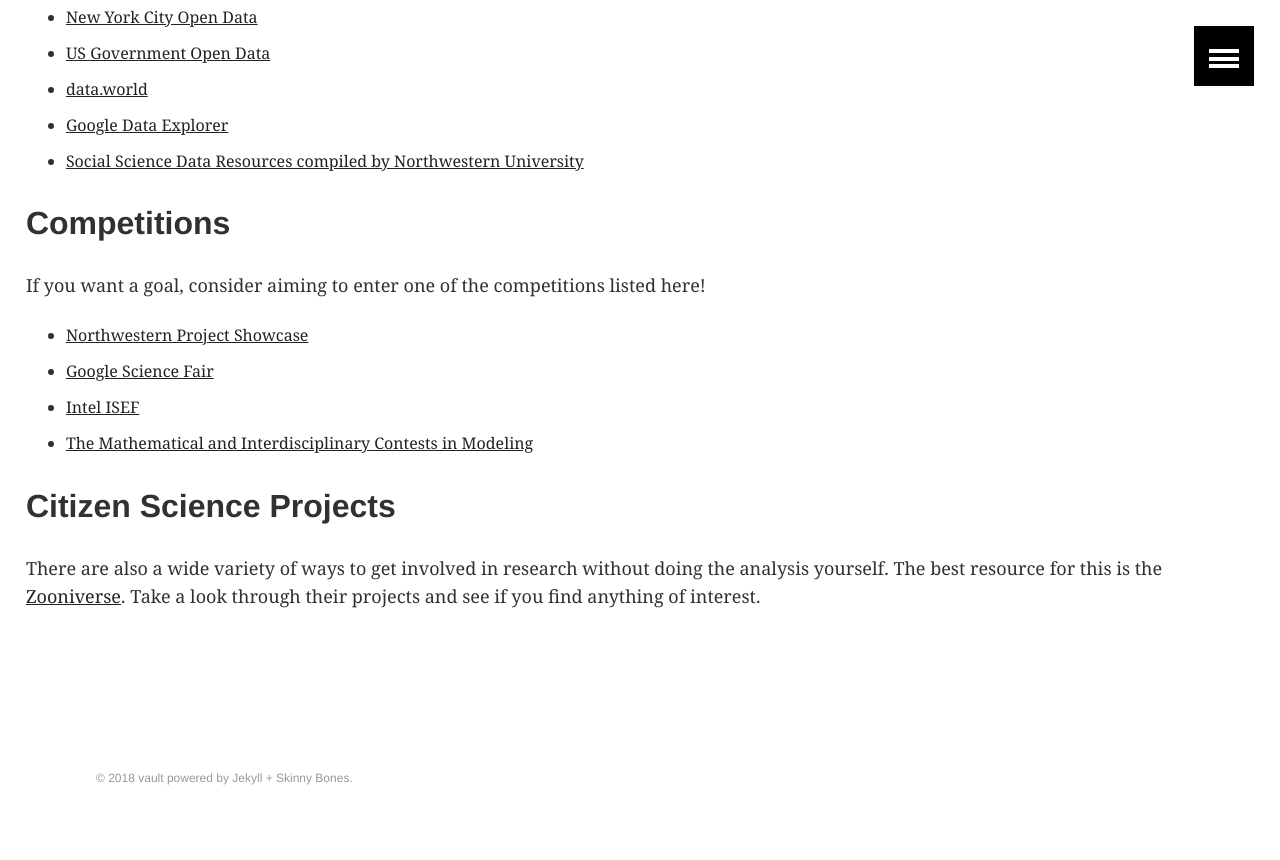
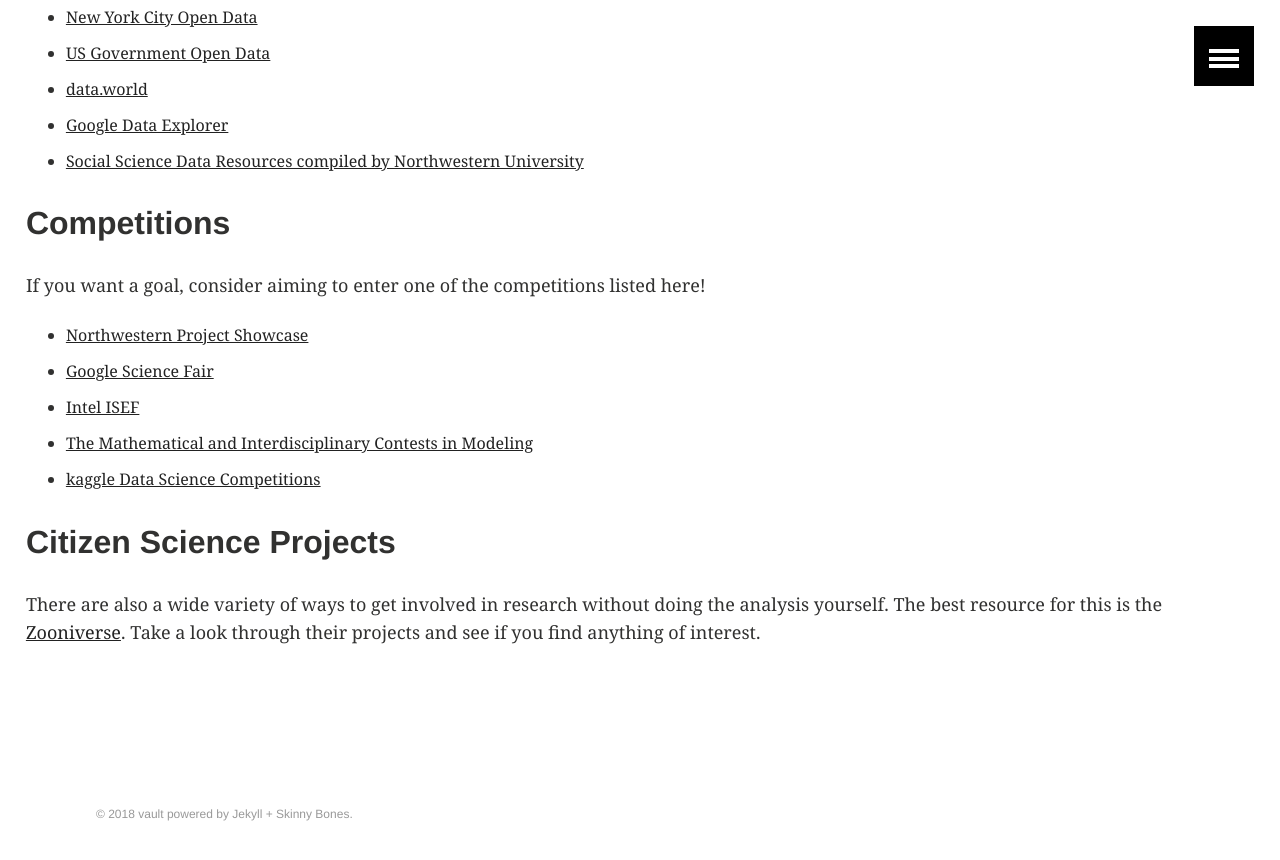
Before and after one commit to avault/avault.github.io, a Jekyll site: the page built from resources.md, in a window 1280 px wide and 900 px high, scrolled down 1003 px. Shown: the top 860 px of the window. Built offline with Jekyll 4.4.1, drawn with Linux system fonts in a browser that asks for light colours.

Commit message:
Added a resource.

```diff
--- a/resources.md
+++ b/resources.md
@@ -52,6 +52,7 @@ If you want a goal, consider aiming to enter one of the competitions listed here
 * [Google Science Fair](https://www.googlesciencefair.com/)
 * [Intel ISEF](https://student.societyforscience.org/intel-isef)
 * [The Mathematical and Interdisciplinary Contests in Modeling](https://www.comap.com/undergraduate/contests/mcm/)
+* [kaggle Data Science Competitions](https://www.kaggle.com/competitions)
 
 ## Citizen Science Projects
 
```
